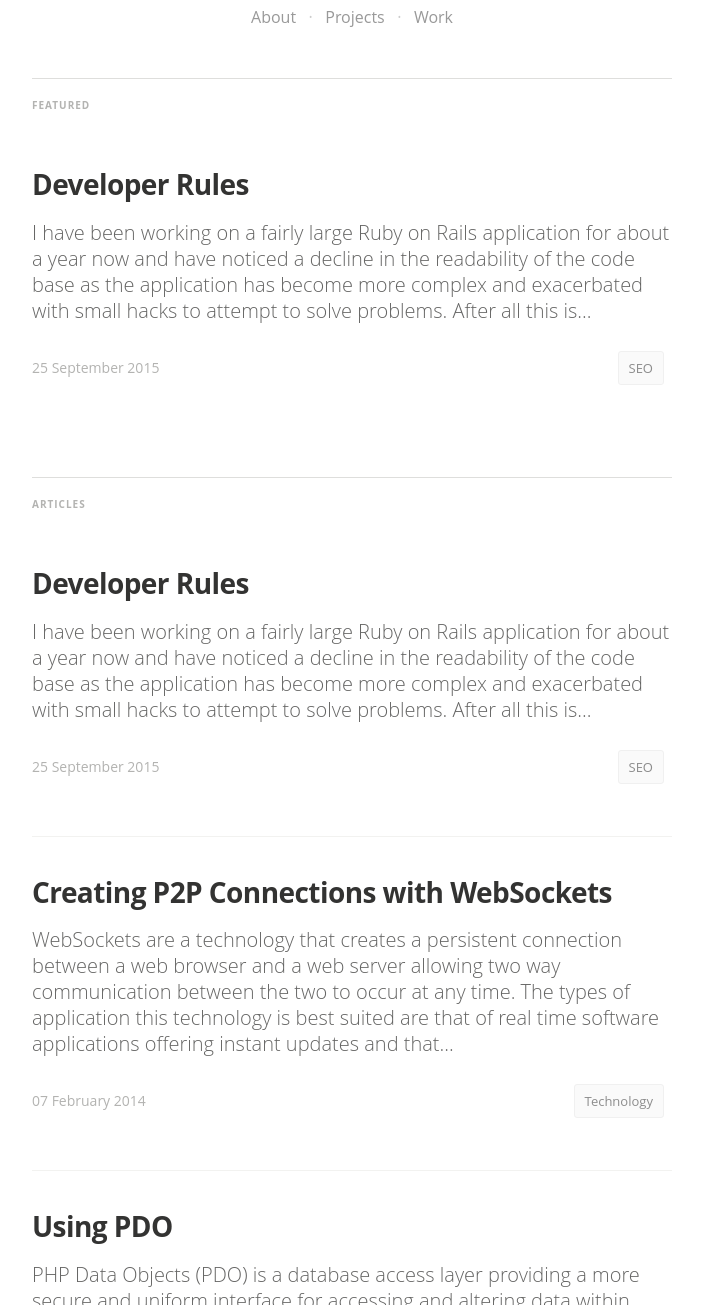
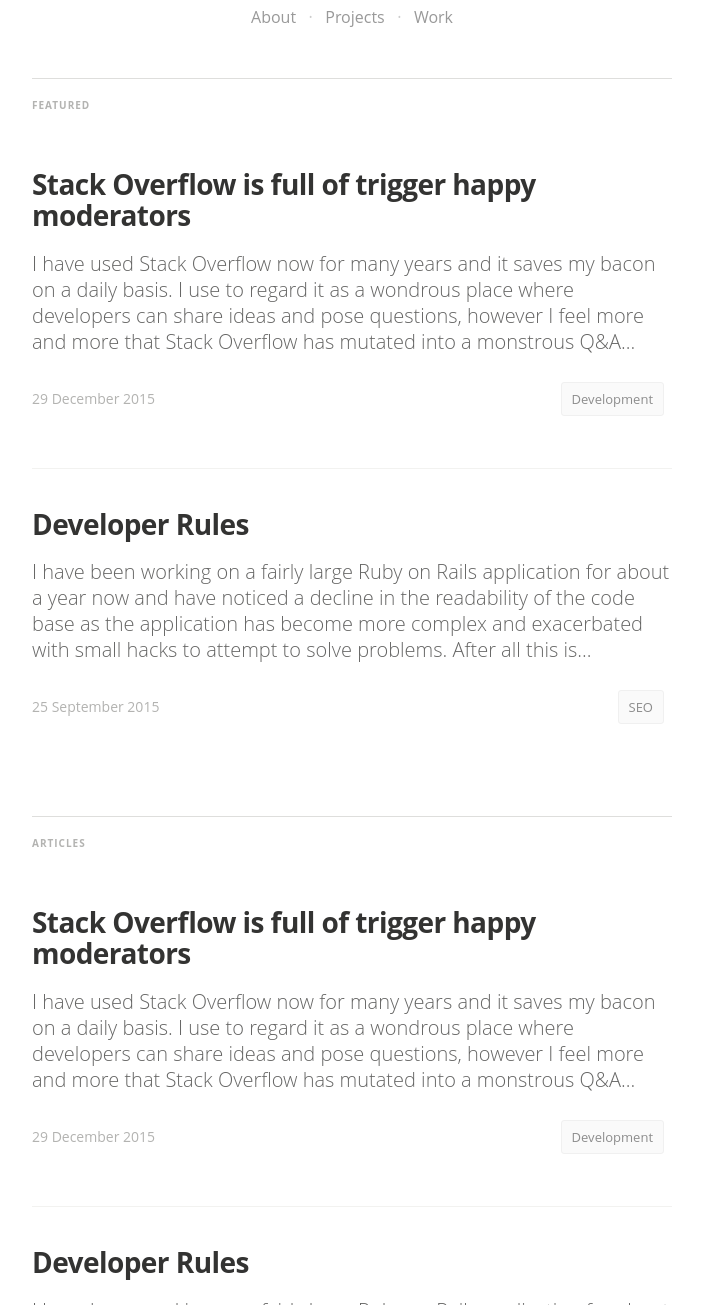
Before and after one commit to tomasbasham/tomasbasham.github.io, a Jekyll site: the page built from index.html, in a window 1280 px wide and 1400 px high, scrolled down 538 px, cut to the strip 95-1400 px from the top of the window. Shown: the whole strip, without its empty margins (288-991 px from the left). Built offline with Jekyll 4.4.1, drawn with Linux system fonts in a browser that asks for light colours; nearby versions of some CDN libraries; some web fonts are replaced; Markdown is read by kramdown in place of the engine named in the settings; the list of posts is cut into pages by our own code; some of the changed lines change nothing that is shown; some of the changed text lies outside the part shown.

Commit message:
Add stack overflow blog post

````diff
--- a/_config.yml
+++ b/_config.yml
@@ -19,6 +19,9 @@
 # Build settings
 markdown: redcarpet
 highlighter: pygments
+
+redcarpet:
+  extensions: ["no_intra_emphasis", "tables", "autolink", "strikethrough"]
 
 # blog cover
 cover: //cdn.tomasbasham.co.uk/cover.jpg
--- /dev/null
+++ b/_posts/2015-12-29-stackoverflow-is-full-of-trigger-happy-moderators.md
@@ -0,0 +1,70 @@
+---
+layout: post
+title: Stack Overflow is full of trigger happy moderators
+description: The pretentious nature of the largest programming Q&A monster.
+author: Tomas Basham
+comments: true
+category: Development
+tags: featured development
+---
+I have used Stack Overflow now for many years and it saves my bacon on a daily basis. I use to regard it as a wondrous place where developers can share ideas and pose questions, however I feel more and more that Stack Overflow has mutated into a monstrous Q&A machine.
+
+The conflict that Stack Overflow faces is that it seems uninterested in users getting answers for their usually well formed and coherent questions but prefers to house the "**best**" and most grammatically correct questions and answers the internet has to offer.
+
+If a question is considered poor by a user with moderating privileges, it will be downvoted, closed and finally deleted. On top of this users providing questions and answers that receive low marks can be banned by robots. I know about moderators on Stack Overflow because I am one of them, albeit with very low privileges where I am unable to immediately edit questions and any edits I do make have to be further moderated by those with a higher reputation. So I feel somewhat responsible for the development of this Nazi hierarchy.
+
+An example of a question I recently asked on Stack Overflow was:
+
+>####Merge similar Ruby array elements together
+>
+>I have an array of objects in Ruby where some of the objects share the same keys. I was wondering if there is already a method on the Array object that could flatten/merge this array into something more compact. If not I'll just have to write my own method.
+>
+>For example I have an array:
+>
+>```
+>[
+>  { "match": { "properties.name": "name1" } },
+>  { "range": { "properties.price": { "gte": 50 } } },
+>  { "range": { "properties.price": { "lte": 100 } } }
+>]
+>```
+>
+>and I would like to flatten/merge it such that it looks like this:
+>
+>```
+>[
+>  { "match": { "properties.name": "name1" } },
+>  { "range": { "properties.price": { "gte": 50, "lte": 100 } } }
+>]
+>```
+
+I felt this was a perfectly clear question with a coherent outcome. After all I was really only asking for some advice from somebody more familiar with Ruby to tell me whether I would have to write my own method to achieve my desired result; because who wants to waste time writing something themselves if it already exists as a language feature, right?
+
+A Ruby Guru comes along to take a look at my question. This guy was the bees knees: 88K reputation on Stack Overflow with 93% of his posts within the Ruby category. Surely this guy could answer my question with ease. Instead he proceeds to edit my post as such:
+
+>####Merge similar ~~Ruby~~ array elements together
+>
+>I have an array of ~~objects in Ruby where~~ **objects**, some of ~~the objects~~ **which** share the same keys. I was wondering if there is already a method on ~~the Array object that~~ **Array that** could flatten/merge this array into something more compact. If not, I'll just have to write my own method.
+>
+>For example, I have an array:
+>
+>```
+>[
+>  { "match": { "properties.name": "name1" } },
+>  { "range": { "properties.price": { "gte": 50 } } },
+>  { "range": { "properties.price": { "lte": 100 } } }
+>]
+>```
+>
+>and I would like to flatten/merge it such that it looks like this:
+>
+>```
+>[
+>  { "match": { "properties.name": "name1" } },
+>  { "range": { "properties.price": { "gte": 50, "lte": 100 } } }
+>]
+>```
+
+Not only has this user not read the question properly, he has presumed that he knows best and abused his moderation privileges to edit the question thus removing the entire purpose of the question. I specifically wanted this problem solved in Ruby and wanted to know if there was any method on the Array object (in **Ruby**) that could accomodate my need. His edits have consequently made the question far too generic to be helpful. He continues to then close my question, marking it as "unclear, incomplete, overly-broad, primarily opinion-based or is not about programming...". Far too many question are being closed for this largely subjective opinion.
+
+At least he didn't downvote me!
````
